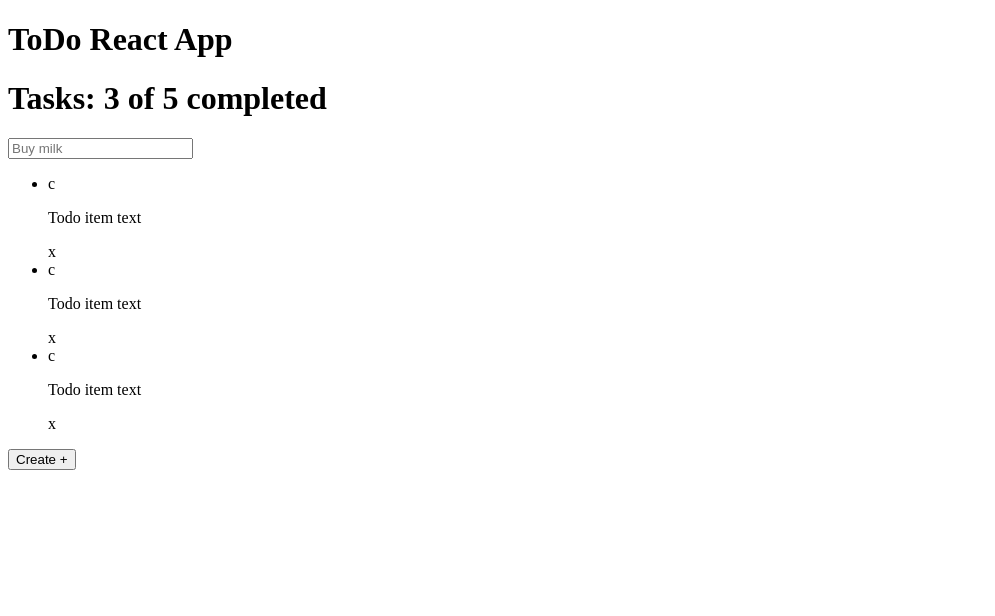
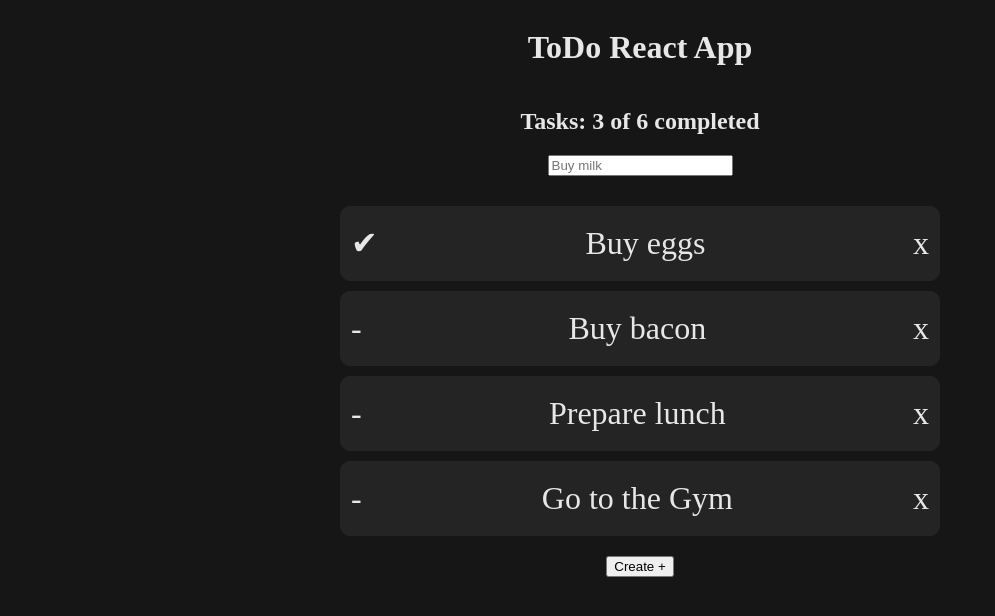
Before and after one commit to iaaron-xyz/todo-react-app, a React (Vite) app: page / in a window 1280 px wide. Shown: the top 616 px of the page, without its empty margins (0-995 px from the left). Built offline with nearby package versions, Linux system fonts and the light colour scheme.

Commit message:
basic style

```diff
--- a/src/App.jsx
+++ b/src/App.jsx
@@ -4,24 +4,35 @@ import TodoSearch from "./components/TodoSearch";
 import TodoList from "./components/TodoList";
 import BtnCreateTodoItem from "./components/BtnCreateTodoItem";
 
+const defaultTodos = [
+  { text: "Buy eggs", completed: true },
+  { text: "Buy bacon", completed: false },
+  { text: "Prepare lunch", completed: false },
+  { text: "Go to the Gym", completed: false },
+];
+
 function App() {
   return (
-    <>
     <div className="App">
       <h1>ToDo React App</h1>
 
-        <TodoCounter />
+      <TodoCounter completed={3} total={6} />
       <TodoSearch />
 
       <TodoList>
-          <TodoItem />
-          <TodoItem />
-          <TodoItem />
+        {defaultTodos.map((item) => {
+          return (
+            <TodoItem
+              key={item.text}
+              text={item.text}
+              completed={item.completed}
+            />
+          );
+        })}
       </TodoList>
 
       <BtnCreateTodoItem />
     </div>
-    </>
   );
 }
 
--- a/src/components/TodoCounter.jsx
+++ b/src/components/TodoCounter.jsx
@@ -1,5 +1,9 @@
-const TodoCounter = () => {
-  return <h1>Tasks: 3 of 5 completed</h1>;
+const TodoCounter = ({ total, completed }) => {
+  return (
+    <h2>
+      Tasks: {completed} of {total} completed
+    </h2>
+  );
 };
 
 export default TodoCounter;
--- a/src/components/TodoItem.jsx
+++ b/src/components/TodoItem.jsx
@@ -1,8 +1,8 @@
-const TodoItem = () => {
+const TodoItem = ({ text, completed }) => {
   return (
-    <li>
-      <span>c</span>
-      <p>Todo item text</p>
+    <li className="list-item">
+      <span>{completed ? "✔" : "-"}</span>
+      <p className="list-item-text">{text}</p>
       <span>x</span>
     </li>
   );
--- a/src/components/TodoList.jsx
+++ b/src/components/TodoList.jsx
@@ -1,5 +1,5 @@
-const TodoList = (props) => {
-  return <ul>{props.children}</ul>;
+const TodoList = ({ children }) => {
+  return <ul className="todo-list">{children}</ul>;
 };
 
 export default TodoList;
--- a/src/index.css
+++ b/src/index.css
@@ -1,3 +1,60 @@
+:root {
+  --background: rgb(22, 22, 22);
+  --color-main: rgb(231, 231, 231);
+  --width-list: 700px;
+  --width-items: 600px;
+}
+
 * {
   box-sizing: border-box;
+  /* border: 1px solid red; */
 }
+
+body {
+  background-color: var(--background);
+  color: var(--color-main);
+}
+
+#root {
+  display: flex;
+  flex-direction: column;
+  align-items: center;
+}
+.App {
+  display: flex;
+  flex-direction: column;
+  align-items: center;
+  width: var(--width-list);
+}
+
+ul {
+  list-style: none;
+  margin: 0;
+  padding: 0;
+}
+
+li,
+p {
+  margin: 0;
+  padding: 0;
+}
+
+.todo-list {
+  margin: 30px 10px 10px 10px;
+}
+.list-item {
+  display: flex;
+  align-items: center;
+  justify-content: space-between;
+  margin-bottom: 10px;
+  padding: 10px;
+  width: var(--width-items);
+  font-size: 2rem;
+  background-color: rgb(36, 36, 36);
+  border: solid 1px rgb(37, 37, 37);
+  border-radius: 10px;
+}
+
+.list-item-text {
+  padding: 0.5rem;
+}
```
Lines whose indentation alone changed are shown as unchanged.
